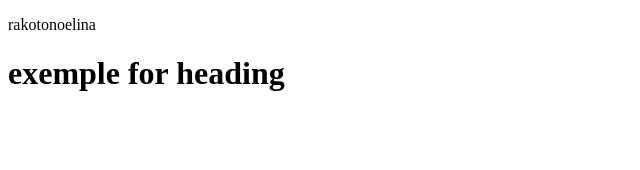
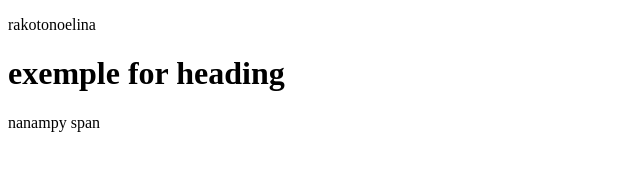
Before and after one commit to jasemmac/andrana_project, a plain HTML site: page index.html in a window 1280 px wide. Shown: the whole page, without its empty margins (0-640 px from the left). Drawn offline with Linux system fonts and the light colour scheme.

Commit message:
nanampy span

```diff
--- a/index.html
+++ b/index.html
@@ -13,6 +13,9 @@
     <div>
         <h1>exemple for heading</h1>
     </div>
+    <div>
+        <span>nanampy span</span>
+    </div>
 </body>
 
 </html>
```
